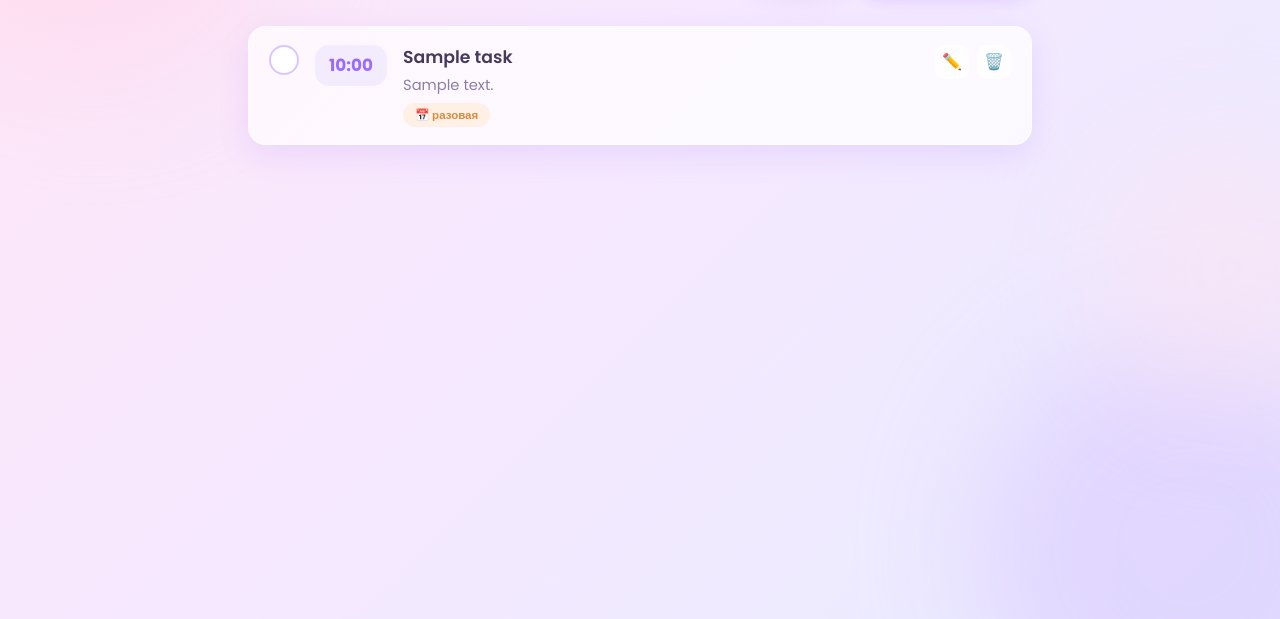
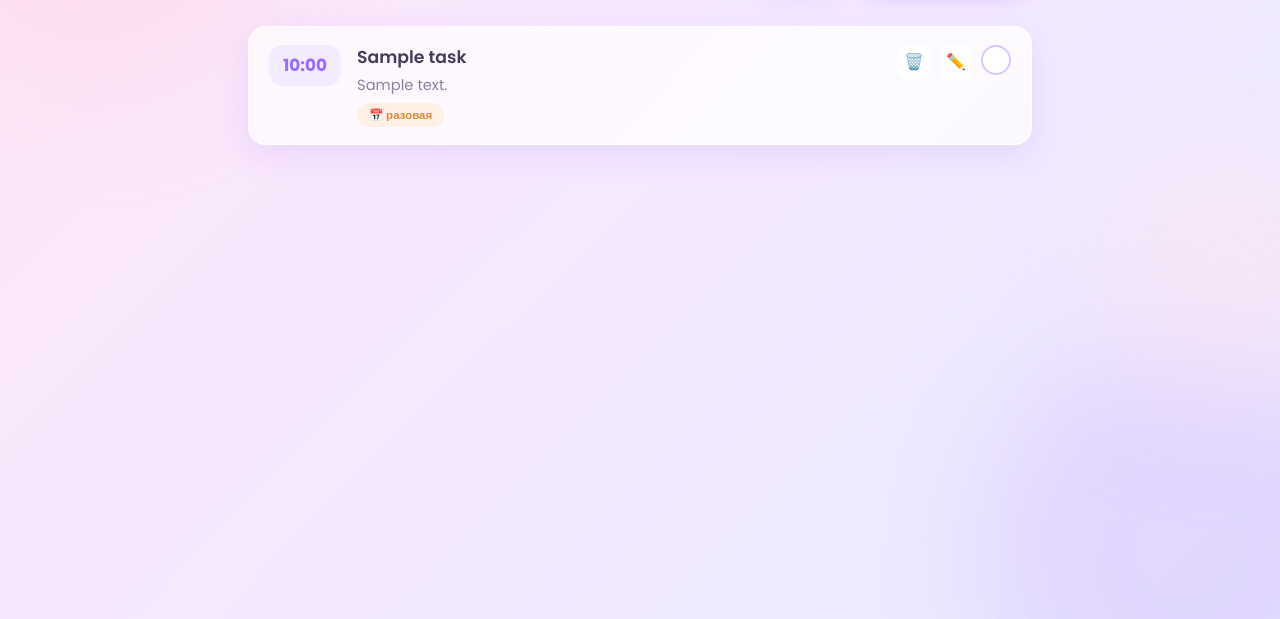
Before and after one commit to Adil-Bikiev/DayFlow, a Django app: template DayFlow/DayFlowApp/templates/DayFlowApp/task_list.html in a window 1280 px wide. Shown: the part 181-800 px from the top of the page. Run offline with Django 5.2, Linux system fonts and the light colour scheme; the template is opened without the code that fills it: most values are stand-ins (such as "Sample title", 1, 10 or a date in 2020).

Commit message:
add new Features

```diff
--- a/DayFlow/DayFlowApp/templates/DayFlowApp/task_list.html
+++ b/DayFlow/DayFlowApp/templates/DayFlowApp/task_list.html
@@ -18,13 +18,6 @@
 {% if tasks %}
   {% for task in tasks %}
     <div class="task-card {% if task.id in completed_ids %}done{% endif %}">
-      <form action="{% url 'toggle_complete' task.id %}" method="post">
-        {% csrf_token %}
-        <button type="submit" class="check-circle {% if task.id in completed_ids %}checked{% endif %}" title="Отметить выполненной">
-          {% if task.id in completed_ids %}✓{% endif %}
-        </button>
-      </form>
-
       <div class="task-time">{{ task.time|time:"H:i" }}</div>
 
       <div class="flex-grow-1">
@@ -40,8 +33,14 @@
       </div>
 
       <div class="task-actions">
+        <a href="{% url 'task_delete' task.id %}" class="icon-btn" title="Удалить">🗑️</a>
         <a href="{% url 'task_edit' task.id %}" class="icon-btn" title="Редактировать">✏️</a>
-        <a href="{% url 'task_delete' task.id %}" class="icon-btn" title="Удалить">🗑️</a>
+        <form action="{% url 'toggle_complete' task.id %}" method="post" class="d-inline">
+          {% csrf_token %}
+          <button type="submit" class="check-circle {% if task.id in completed_ids %}checked{% endif %}" title="Отметить выполненной">
+            {% if task.id in completed_ids %}✓{% endif %}
+          </button>
+        </form>
       </div>
     </div>
   {% endfor %}
```
Also changed, not shown: DayFlow/DayFlowApp/views.py (line endings or trailing spaces).
